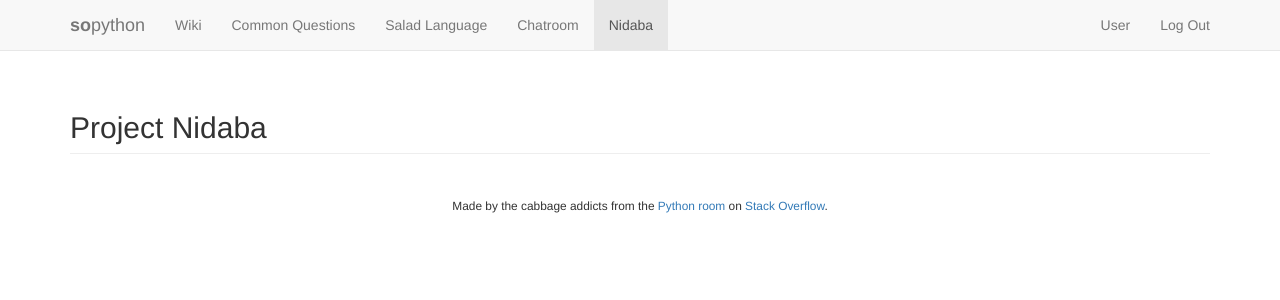
After one commit to sopython/sopython-site, a Flask app: page /nidaba/ in a window 1280 px wide. The commit adds this page. Shown: the top 300 px of the page. Run offline with Flask 2, Linux system fonts and the light colour scheme; parts of the project's set-up code (start-up, migrations or seed data) failed here and were passed over; some libraries are stand-ins or nearby versions.

Commit message:
Set up nidaba blueprint and basic page

```diff
--- a/sopy/__init__.py
+++ b/sopy/__init__.py
@@ -28,7 +28,7 @@ def create_app(info=None):
 
     views.init_app(app)
 
-    from sopy import tags, sodata, canon, salad, wiki, chatroom
+    from sopy import tags, sodata, canon, salad, wiki, chatroom, nidaba
 
     app.register_blueprint(tags.bp, url_prefix='/tags')
     app.register_blueprint(sodata.bp, url_prefix='/sodata')
@@ -36,6 +36,8 @@ def create_app(info=None):
     app.register_blueprint(salad.bp, url_prefix='/salad')
     app.register_blueprint(wiki.bp, url_prefix='/wiki')
     app.register_blueprint(chatroom.bp, url_prefix='/chatroom')
+    app.register_blueprint(nidaba.bp, url_prefix='/nidaba')
+
 
     from sopy.salad.models import Salad
 
--- /dev/null
+++ b/sopy/nidaba/views.py
@@ -0,0 +1,10 @@
+from sopy.nidaba import bp
+from sopy.ext.views import template
+
+
+@bp.route('/')
+@template('nidaba/index.html')
+def index():
+    items = 2
+
+    return {'items': items}
--- a/sopy/templates/base.html
+++ b/sopy/templates/base.html
@@ -23,6 +23,7 @@
                         <li class="{% block nav_canon %}{% endblock %}"><a href="{{ url_for('canon.index') }}">Common Questions</a></li>
                         <li class="{% block nav_salad %}{% endblock %}"><a href="{{ url_for('salad.index') }}">Salad Language</a></li>
                         <li class="{% block nav_chatroom %}{% endblock %}"><a href="{{ url_for('chatroom.index') }}">Chatroom</a></li>
+                        <li class="{% block nav_nidaba %}{% endblock %}"><a href="{{ url_for('nidaba.index') }}">Nidaba</a></li>
                     </ul>
                     <ul class="nav navbar-nav navbar-right">
                         <li class="{% block nav_user %}{% endblock %}"><a href="#">User</a></li>
--- /dev/null
+++ b/sopy/templates/nidaba/base.html
@@ -0,0 +1,3 @@
+{% extends 'base.html' %}
+
+{% block nav_nidaba %}active{% endblock %}
--- /dev/null
+++ b/sopy/templates/nidaba/index.html
@@ -0,0 +1,10 @@
+{% extends 'nidaba/base.html' %}
+
+{% block content %}
+    <div class="row"><div class="col-md-12">
+
+    <h2 class="page-header">{% block title %}Project Nidaba{% endblock %}</h2>
+
+    </div></div>
+
+{% endblock %}
```
Also changed, not shown: sopy/nidaba/__init__.py (added, +8 -0 lines).
